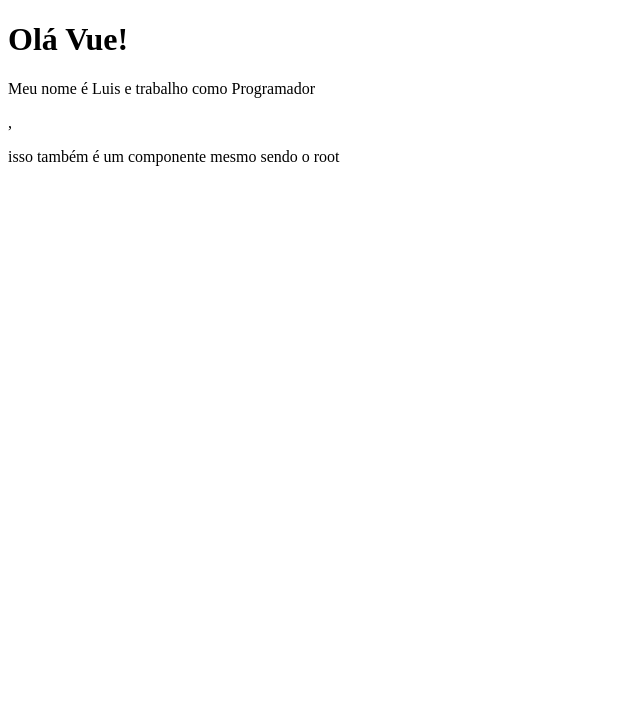
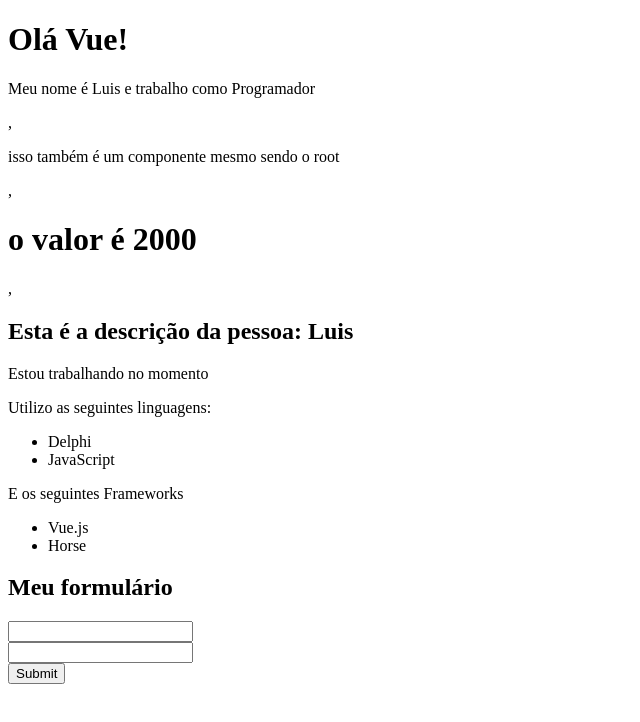
Before and after one commit to LuisBianchines/vue_cli, a Vue app: page / in a window 1280 px wide. Shown: the top 722 px of the page, without its empty margins (0-640 px from the left). Built offline with nearby package versions, Linux system fonts and the light colour scheme.

Commit message:
Fundamentos de hierarquia de componentes

```diff
--- a/src/App.vue
+++ b/src/App.vue
@@ -1,7 +1,9 @@
 <template>
   <div>
     <PrimeiroComponente/>,
-    <p>isso também é um componente mesmo sendo o root</p>
+    <p>isso também é um componente mesmo sendo o root</p>,
+    <LifeCycle/>,
+    <Pessoa/>
 
   </div>
 
@@ -9,11 +11,15 @@
 
 <script>
 import PrimeiroComponente from './components/PrimeiroComponente.vue';
+import LifeCycle from './components/LifeCycle.vue';
+import Pessoa from './components/Pessoa.vue';
 
 export default {
   name : 'App',
   components: {
-    PrimeiroComponente
+    PrimeiroComponente,
+    LifeCycle,
+    Pessoa
   },
   data() {
     return {
--- /dev/null
+++ b/src/components/Form.vue
@@ -0,0 +1,29 @@
+<template>
+    <div>
+        <h2>Meu formulário</h2>
+        <form action="">
+            <div>
+                <InputText />
+            </div>
+            <div>
+                <InputText />
+            </div>
+            <div>
+                <Submit />
+            </div>
+        </form>
+    </div>
+</template>
+
+<script>
+    import InputText from './form/InputText.vue';
+    import Submit from './form/Submit.vue';
+
+    export default {
+    name: 'FormInputs',
+    components: {
+    InputText,
+    Submit
+}
+}
+</script>
--- /dev/null
+++ b/src/components/LifeCycle.vue
@@ -0,0 +1,28 @@
+<template>
+    <div>
+        <h1>o valor é {{ valor }}</h1>
+    </div>
+
+</template>
+
+<script>
+    export default {
+        name: 'LyfeCycle',
+        data(){
+            return {
+                valor: 'ainda nao sei'
+            }
+        },
+        created(){
+            setTimeout(() => {
+                this.valor = '9000'
+            }, 1000);
+        },
+        mounted(){
+            setTimeout(() => {
+                this.valor = '2000'
+            }, 2000);
+
+        }
+    }
+</script>
--- /dev/null
+++ b/src/components/Pessoa.vue
@@ -0,0 +1,26 @@
+<template>
+    <div>
+        <h2>Esta é a descrição da pessoa: {{ valor }}</h2>
+        <Info />
+        <Form />
+    </div>
+</template>
+
+<script>
+    import Info from './info.vue';
+    import Form from './Form.vue';
+
+    export default {
+    name: 'PessoaTeste',
+    data() {
+        return {
+            valor: 'Luis'
+        };
+    },
+    components: {
+    Info,
+    Form
+}
+}
+
+</script>
--- /dev/null
+++ b/src/components/form/InputText.vue
@@ -0,0 +1,11 @@
+<template>
+    <div>
+        <input type="text">
+    </div>
+</template>
+
+<script>
+    export default {
+        name: 'InputText'
+    }
+</script>
--- /dev/null
+++ b/src/components/form/Submit.vue
@@ -0,0 +1,11 @@
+<template>
+    <div>
+        <input type="submit">
+    </div>
+</template>
+
+<script>
+    export default {
+        name: 'SubmitTeste'
+    }
+</script>
--- /dev/null
+++ b/src/components/info.vue
@@ -0,0 +1,21 @@
+<template>
+    <div>
+        <p>Estou trabalhando no momento</p>
+        <p>Utilizo as seguintes linguagens:</p>
+        <ul>
+            <li>Delphi</li>
+            <li>JavaScript</li>
+        </ul>
+        <p>E os seguintes Frameworks</p>
+        <ul>
+            <li>Vue.js</li>
+            <li>Horse</li>
+        </ul>
+    </div>
+</template>
+
+<script>
+    export default {
+        name : 'InfoPessoa'
+    }
+</script>
```
Also changed, not shown: src/components/HelloWorld.vue (deleted, +0 -58 lines).
